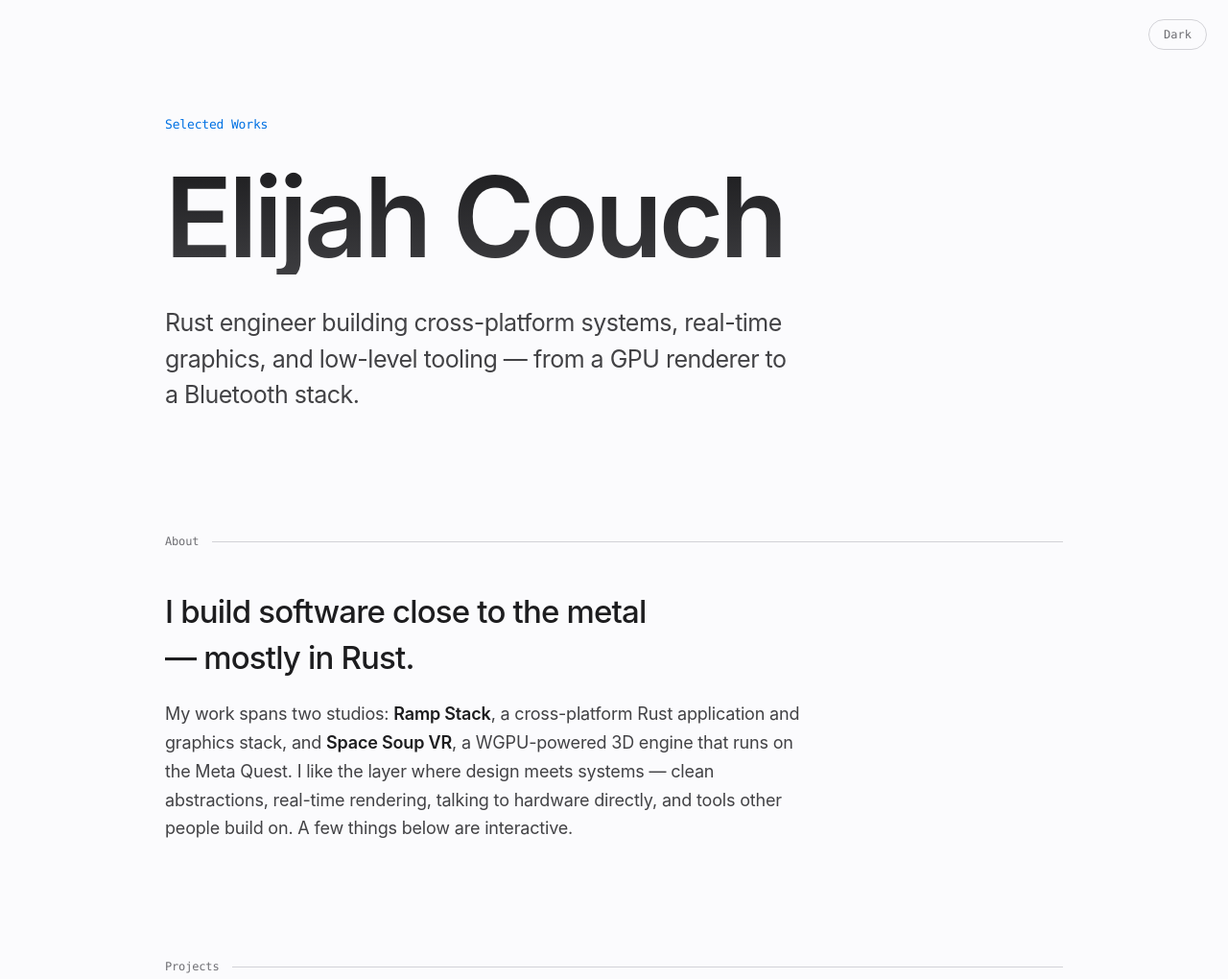
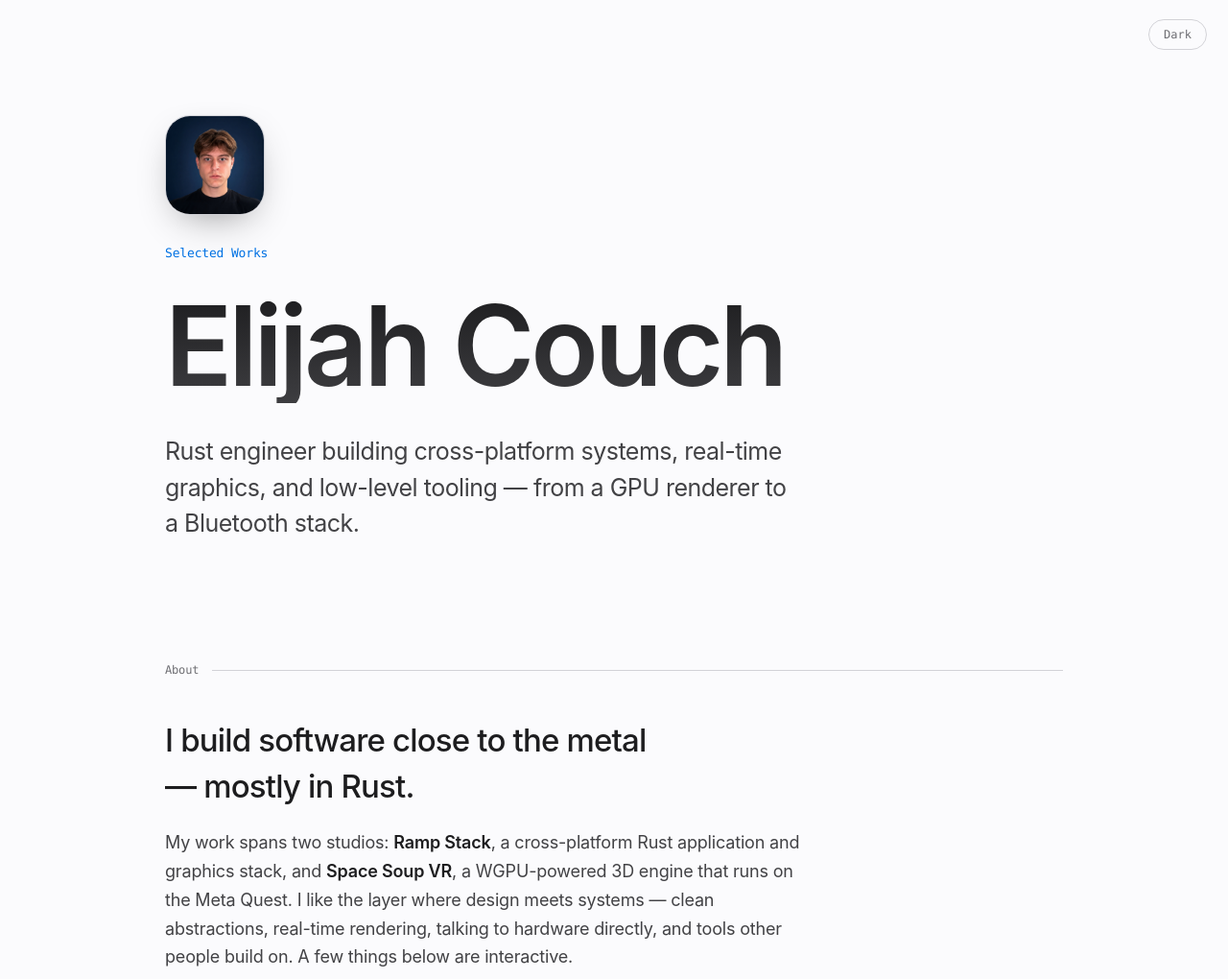
Before and after one commit to ElijahNCouch/ElijahNCouch.github.io, a plain HTML site: page index.html in a window 1280 px wide. Shown: the top 1020 px of the page at 96% size. Drawn offline with Linux system fonts and the light colour scheme.

Commit message:
Add profile photo to hero

```diff
--- a/index.html
+++ b/index.html
@@ -41,6 +41,7 @@
   .label .rule{flex:1;height:1px;background:var(--line)}
 
   header.hero{display:flex;flex-direction:column;justify-content:center;padding:15vh 0 8vh}
+  .hero .avatar{width:104px;height:104px;border-radius:26px;object-fit:cover;object-position:center 22%;margin-bottom:30px;border:1px solid var(--line);box-shadow:0 14px 40px -16px rgba(0,0,0,.45)}
   .hero .eyebrow{font-family:var(--mono);font-size:13px;color:var(--accent);margin-bottom:26px}
   .hero h1{font-weight:600;line-height:1.03;letter-spacing:-.035em;font-size:clamp(56px,11vw,116px);background:linear-gradient(180deg,var(--ink),color-mix(in srgb,var(--ink) 60%,var(--muted)));-webkit-background-clip:text;background-clip:text;color:transparent}
   .hero .tag{margin-top:32px;max-width:42ch;font-size:clamp(20px,2.5vw,25px);color:var(--ink-soft);line-height:1.5;font-weight:400;letter-spacing:-.02em}
@@ -144,6 +145,7 @@
 <div class="wrap">
 
   <header class="hero">
+    <img class="avatar reveal" src="pfp.jpg" alt="Elijah Couch" width="104" height="104">
     <div class="eyebrow reveal">Selected Works</div>
     <h1 class="reveal">Elijah&nbsp;Couch</h1>
     <p class="tag reveal">Rust engineer building cross-platform systems, real-time graphics, and low-level tooling — from a GPU renderer to a Bluetooth stack.</p>
```
Also changed, not shown: pfp.jpg (added).
